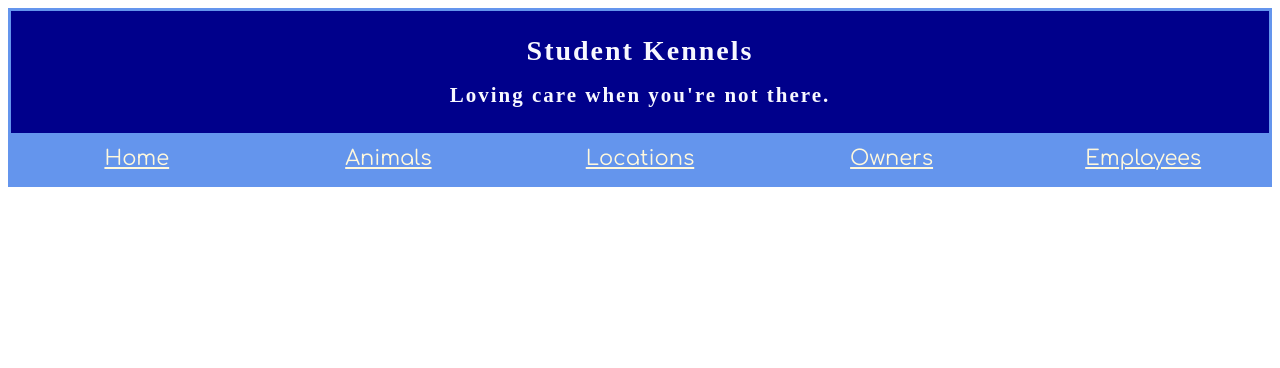
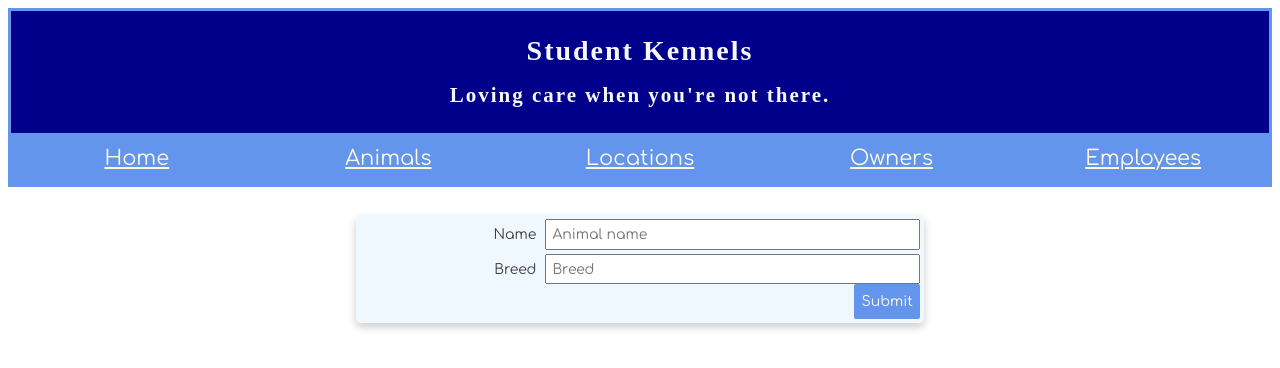
Before and after one commit to abernethyb/react-kennel-app, a React (Create React App) app: page /animals/new in a window 1280 px wide. Shown: the top 368 px of the page. Built offline with nearby package versions, Linux system fonts and the light colour scheme; a web font is replaced by a local one.

Commit message:
added animal form, but is not yet posting

```diff
--- a/src/components/ApplicationViews.js
+++ b/src/components/ApplicationViews.js
@@ -10,6 +10,7 @@
 import AnimalDetail from "./animal/AnimalDetail";
 import LocationDetail from "./location/LocationDetail";
 import Login from "./auth/Login";
+import AnimalForm from './animal/AnimalForm'
 
 const isAuthenticated = () => sessionStorage.getItem("credentials") !== null;
 
@@ -20,7 +21,7 @@
         exact
         path="/"
         render={props => {
-            return <Home {...props} />
+          return <Home {...props} />
         }}
       />
       <Route path="/login" component={Login} />
@@ -43,7 +44,7 @@
         exact
         path="/locations"
         render={props => {
-            return <LocationList {...props} />
+          return <LocationList {...props} />
         }}
       />
       <Route path="/locations/:locationId(\d+)" render={(props) => {
@@ -71,6 +72,9 @@
           }
         }}
       />
+      <Route path="/animals/new" render={(props) => {
+        return <AnimalForm {...props} />
+      }} />
     </React.Fragment>
   );
 };
--- /dev/null
+++ b/src/components/animal/AnimalForm.css
@@ -0,0 +1,61 @@
+fieldset {
+    max-width: 40em;
+    padding: 4px;
+    margin: 2em auto;
+    border: 0 none;
+    box-shadow: 0 4px 8px 0 rgba(0,0,0,0.2);
+    border-radius: 5px;
+    background: aliceblue;
+}
+
+fieldset input, fieldset button, fieldset select{
+    box-sizing: border-box;
+    padding: .2em .4em;
+    margin: .2em 0;
+    outline: none;
+    box-shadow: none;
+}
+
+fieldset button {
+    max-width: 9em;
+    padding: .5em;
+    margin: .3em auto;
+    background-color: cornflowerblue;
+    border: none;
+    color: cornsilk;
+    text-align: center;
+    text-decoration: none;
+    display: inline-block;
+    font-size: 14px;
+    border-radius: 2px;
+    width: 100%;
+    cursor: pointer;
+}
+
+fieldset label {
+    box-sizing: border-box;
+    user-select: none;
+    cursor: pointer;
+    text-align: right;
+}
+fieldset input:focus + label {
+    color: #933;
+}
+
+fieldset .formgrid {
+    display: grid;
+    grid-template-columns: 1fr 1em 2fr;
+    grid-gap: .3em .6em;
+    grid-auto-flow: dense;
+    align-items: center;
+}
+
+fieldset input, fieldset button, fieldset select {
+    grid-column: 2 /4;
+    width: auto;
+    margin: 0
+}
+
+fieldset .alignRight {
+    text-align: right;
+}
--- /dev/null
+++ b/src/components/animal/AnimalForm.js
@@ -0,0 +1,64 @@
+import React, { useState } from 'react';
+import DataManager from '../../modules/DataManager';
+import './AnimalForm.css'
+
+const AnimalForm = props => {
+    const [animal, setAnimal] = useState({ name: "", breed: "" });
+    const [isLoading, setIsLoading] = useState(false);
+
+    const handleFieldChange = evt => {
+        const stateToChange = { ...animal };
+        stateToChange[evt.target.id] = evt.target.value;
+        setAnimal(stateToChange);
+    };
+
+    /*  Local method for validation, set loadingStatus, create animal      object, invoke the DataManager post method, and redirect to the full animal list
+    */
+    const constructNewAnimal = evt => {
+        evt.preventDefault();
+        if (animal.name === "" || animal.breed === "") {
+            window.alert("Please input an animal name and breed");
+        } else {
+            setIsLoading(true);
+            // Create the animal and redirect user to animal list
+            DataManager.addObject("animals", animal)
+                .then(() => props.history.push("/animals"));
+        }
+    };
+
+    return (
+        <>
+            <form>
+                <fieldset>
+                    <div className="formgrid">
+                        <input
+                            type="text"
+                            required
+                            onChange={handleFieldChange}
+                            id="name"
+                            placeholder="Animal name"
+                        />
+                        <label htmlFor="name">Name</label>
+                        <input
+                            type="text"
+                            required
+                            onChange={handleFieldChange}
+                            id="breed"
+                            placeholder="Breed"
+                        />
+                        <label htmlFor="breed">Breed</label>
+                    </div>
+                    <div className="alignRight">
+                        <button
+                            type="button"
+                            disabled={isLoading}
+                            onClick={constructNewAnimal}
+                        >Submit</button>
+                    </div>
+                </fieldset>
+            </form>
+        </>
+    );
+};
+
+export default AnimalForm
--- a/src/components/animal/AnimalList.js
+++ b/src/components/animal/AnimalList.js
@@ -3,7 +3,7 @@
 import AnimalCard from './AnimalCard';
 import DataManager from '../../modules/DataManager';
 
-const AnimalList = () => {
+const AnimalList = (props) => {
   // The initial state is an empty array
   const [animals, setAnimals] = useState([]);
 
@@ -26,9 +26,18 @@
 
   // Finally we use map() to "loop over" the animals array to show a list of animal cards
   return (
-    <div className="container-cards">
-      {animals.map(animal => <AnimalCard key={animal.id} animal={animal} deleteAnimal={deleteAnimal}/>)}
-    </div>
+    <>
+      <div className="container-cards">
+        {animals.map(animal => <AnimalCard key={animal.id} animal={animal} deleteAnimal={deleteAnimal} />)}
+      </div>
+      <section className="section-content">
+        <button type="button"
+          className="btn"
+          onClick={() => { props.history.push("/animals/new") }}>
+          Admit Animal
+          </button>
+      </section>
+    </>
   );
 };
 export default AnimalList
--- a/src/modules/DataManager.js
+++ b/src/modules/DataManager.js
@@ -5,8 +5,17 @@
   getAny(table, id) {
     return fetch(`${remoteURL}/${table}/${id}`).then(result => result.json())
   },
-  getAll (table, expand) {
+  getAll(table, expand) {
     return fetch(`${remoteURL}/${table}?_expand=${expand}`).then(result => result.json())
+  },
+  addObject(table, newObject) {
+    return fetch(`${remoteURL}/${table}`, {
+      method: "POST",
+      headers: {
+        "Content-Type": "application/json"
+      },
+      body: JSON.stringify(newObject)
+    }).then(data => data.json())
   },
   delete(table, id) {
     return fetch(`${remoteURL}/${table}/${id}`, {
```
